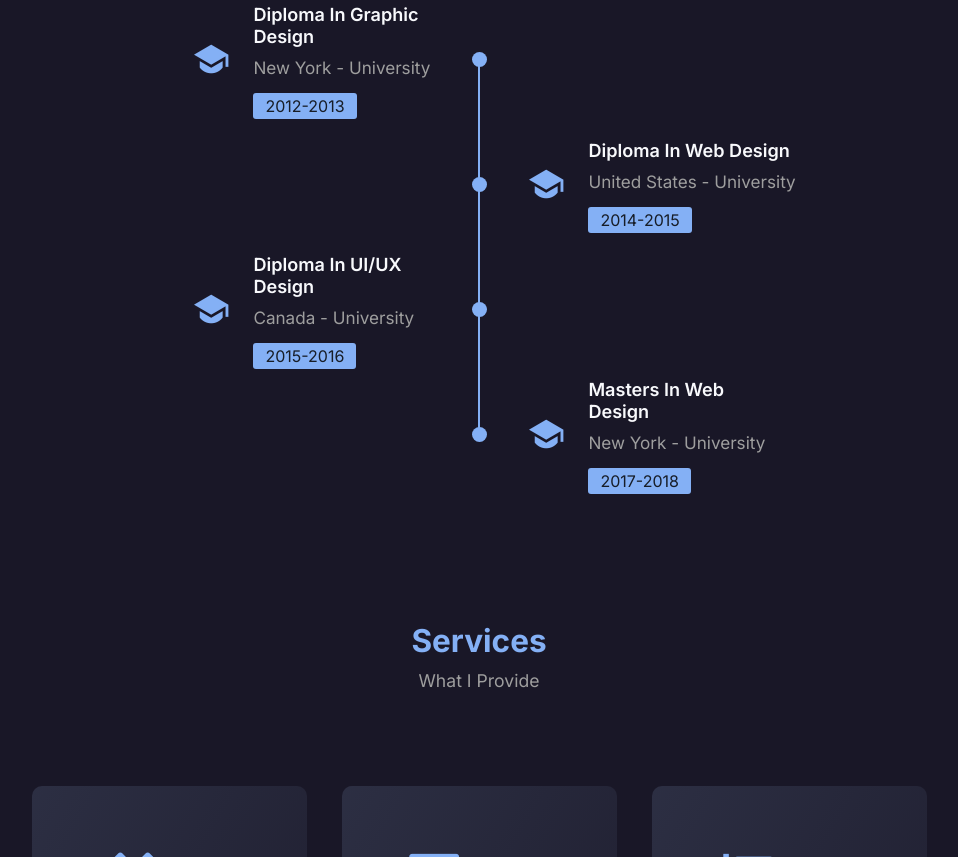
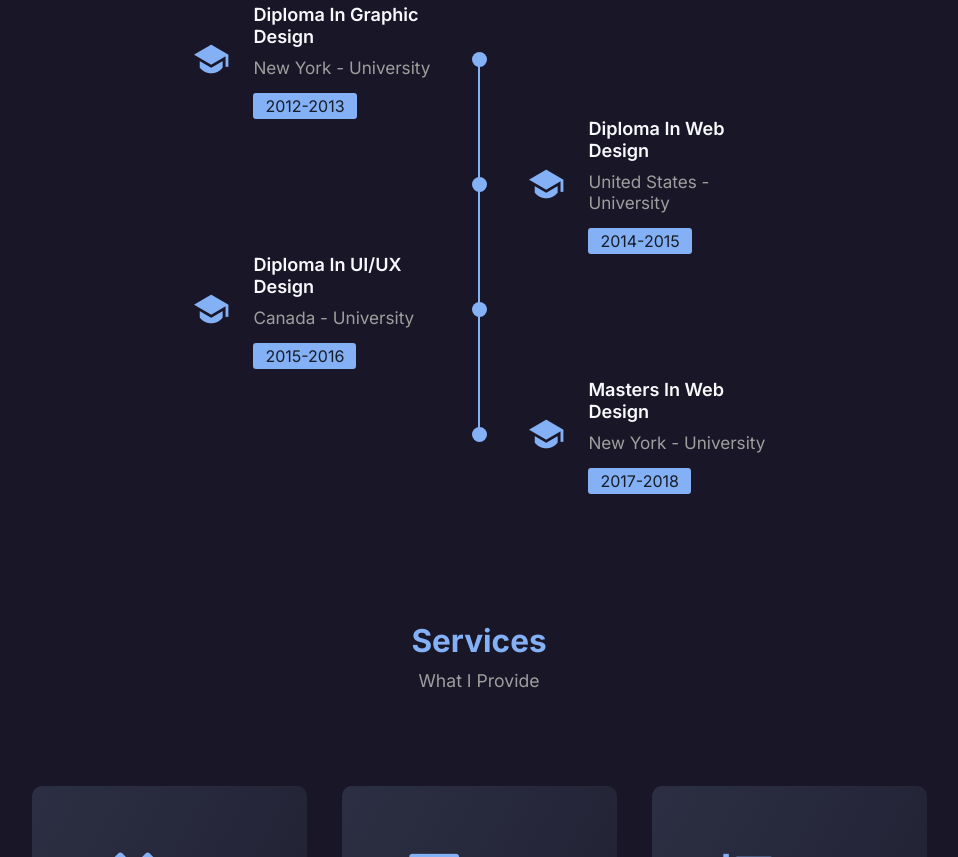
Before and after one commit to shshuvo187/SHS-Portfolio-Website, a plain HTML site: page index.html in a window 1280 px wide. Shown: the part 2021-2878 px from the top of the page, without its empty margins (161-1119 px from the left). Drawn offline with nearby package versions, Linux system fonts and the light colour scheme.

Commit message:
Update style.css

```diff
--- a/assets/css/style.css
+++ b/assets/css/style.css
@@ -1009,7 +1009,7 @@ body{
 .resume-items .item .info p{
    color: var(--color-04);
    font-size: var(--small-font-size);
-   white-space: nowrap;
+   white-space: break-spaces;
    margin-bottom: 18px;
 }
 
```
